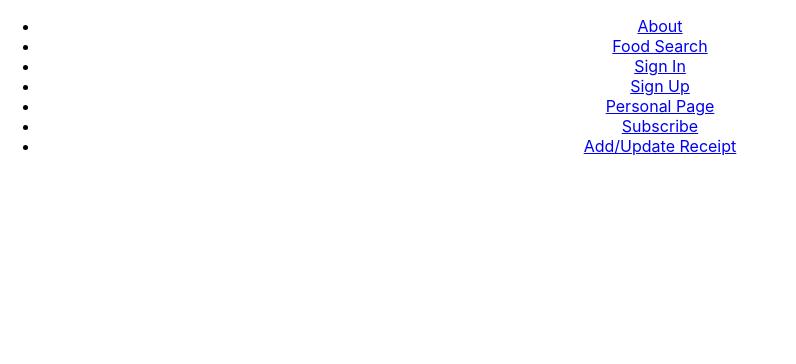
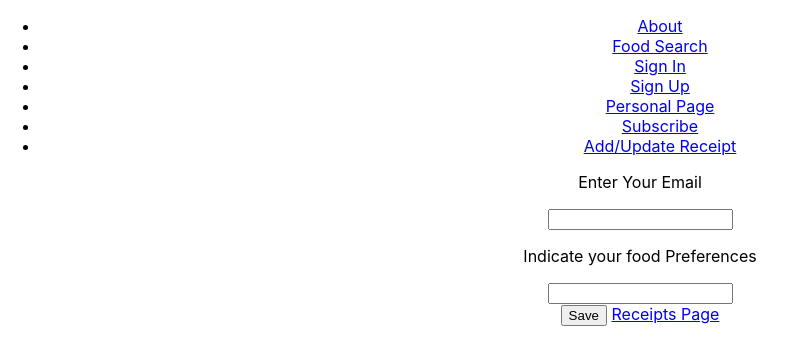
Before and after one commit to O-Sanni/Recipes_Website, a React (Create React App) app in the folder programmers-website/: page /subscribe in a window 1280 px wide. Shown: the top 364 px of the page, without its empty margins (0-796 px from the left). Built offline with nearby package versions, Linux system fonts and the light colour scheme.

Commit message:
working subscribe

```diff
--- a/programmers-website/src/components/Navigation.js
+++ b/programmers-website/src/components/Navigation.js
@@ -4,6 +4,7 @@ import {Route, Switch, Link , BrowserRouter as Router} from "react-router-dom";
 import FoodPageInformation from './FoodPageInformation';
 import SignInPage from './SignInPage';
 import SignUpPage from './SignUpPage';
+import Subscribe from './Subscribe';
 
 
 //navigation component will have 4 links and 4 route each route will call exact path for specific component
@@ -41,8 +42,8 @@ function Navigation(){
                 <Route exact path="/food_search_info" component={FoodPageInformation}></Route>
                 <Route exact path="/signin" component={SignInPage} ></Route>
                 <Route exact path="/signup" component={SignUpPage}></Route>
-                {/* <Route exact path="/account" component={AccountPage}></Route>
-                <Route exact path="/questions" component={QuestionsPage} ></Route> */}
+                <Route exact path="/subscribe" component={Subscribe}></Route>
+                {/* <Route exact path="/questions" component={QuestionsPage} ></Route> */}
             </Switch>
         </Router>
     )
--- a/programmers-website/src/components/SignUpPage.js
+++ b/programmers-website/src/components/SignUpPage.js
@@ -81,11 +81,7 @@ render(){
                     <div id="form-buttons-divs">
                         <input id="submit-button-form" type="submit" />
                         {/* clear button will clear the state, put values to initial state in order to do a new search */}
-                        <button id="clear-button-search-page" type="button" onClick={()=>{this.setState({userName: "",
-        password: "",
-        email:"",
-        fullName:"",
-        signup: false})}}>Clear</button>
+                        <button id="clear-button-search-page" type="button" onClick={()=>{this.setState({userName: "", password: "", email:"", fullName:"",signup: false})}}>Clear</button>
                     </div>
                     <p className="job-display-p">If you want to start a new search please press clear</p>
                 </form>
--- a/programmers-website/src/components/Subscribe.js
+++ b/programmers-website/src/components/Subscribe.js
@@ -1,61 +1,152 @@
 import React from "react";
+import axios from 'axios';
+import { Link, withRouter} from "react-router-dom";
+import { Button, Container, Form, FormGroup, Input, Label }  from 'reactstrap';
 
 
-class SignInPage extends React.Component{
+class Subscribe extends React.Component{
+
+    subscribeEmpty={
+        email:"",
+        preferences:""
+    };
 constructor(props){
     super(props);
     this.state={
-        email: "",
-        preferences: "",
-        search: false
+        item: this.subscribeEmpty
     }
-    this.getEmail=this.getEmail.bind(this);
-    this.getPreferences=this.getPreferences.bind(this);
+
+    this.handleChange=this.handleChange.bind(this);
     this.submitButtonHandler=this.submitButtonHandler.bind(this);
+    }
+
+handleChange(event){
+const target = event.target;
+const value=target.value;
+const name=target.name;
+let item={...this.state.item};
+item[name]=value;
+this.setState({item});
 }
 
-getEmail(event){
+async submitButtonHandler(event){
     event.preventDefault();
-    this.setState({userName: event.target.value});
-}
-getPreferences(event){
-    event.preventDefault();
-    this.setState({password: event.target.value});
-}
+    const {item}=this.state;
+    await fetch(`/my_recipes_book/v1/subscriptions`,{
+        method:'POST',
+        headers:{
+            'Accept': 'application/json',
+            'Content-Type': 'application/json'
+          },
+          body: JSON.stringify(item),
+        });
 
-submitButtonHandler(event){
-    event.preventDefault();
-    this.setState({search:true});
-}
-
+    }
 render(){
+    const {item}=this.state
     return(
-        <div id="main-div-search-page">
-            <div id="search-page-form-div">
-                <form id="search-form" onSubmit={this.submitButtonHandler}>
-                    <div id="form-inputs-div">
-                        <div className="form-mini-divs">
+        <Container id="main-div-search-page">
+            <Container id="search-page-form-div">
+                <Form onSubmit={this.submitButtonHandler}>
+                    <FormGroup id="form-inputs-div">
+                        <FormGroup className="form-mini-divs">
                             <p className="job-display-p">Enter Your Email</p>
-                            <input className="input-class" id="job-title-input"  type="text" value={this.state.userName} onChange={this.getUserName} placeholder="enter your user name"/>
-                        </div>
-                        <div className="form-mini-divs">
+                            <Input   type="text" name="email" id="email" value={item.email || ""} onChange={this.handleChange} autoComplete="email"/>
+                        </FormGroup>
+                        <FormGroup className="form-mini-divs">
                             <p className="job-display-p">Indicate your food Preferences</p>
-                            <input className="input-class" id="job-title-input"  type="text" value={this.state.password} onChange={this.getPassword} placeholder="enter your password"/>
-                        </div>
-                    </div>
-                    <div id="form-buttons-divs">
-                        <input id="submit-button-form" type="submit" />
-                        {/* clear button will clear the state, put values to initial state in order to do a new search */}
-                        <button id="clear-button-search-page" type="button" onClick={()=>{this.setState({searchTitle: "", searchCourse: false, searchBook: false, search: false})}}>Clear</button>
-                    </div>
-                    <p className="job-display-p">If you want to start a new search please press clear</p>
-                </form>
-            </div>
-            {/* {this.state.search? (<FoodSearch title={this.state.searchTitle}/>) : ""}            */}
-            {/* {this.state.search ? (<SearchJobs results_per_page={this.state.numberToDisplay} page={this.state.page} what={this.state.searchTitle} where={this.state.searchLocation} distance={Math.round(this.state.searchDistanceMl/0.62137)}/>) : ""}  */}
-        </div>
+                            <Input   type="text" name="preferences" value={item.preferences || ""} onChange={this.handleChange} autoComplete="preferences"/>
+                        </FormGroup>
+                    </FormGroup>
+                    <FormGroup id="form-buttons-divs">
+                    <Button color="primary" type="submit">Save</Button>{' '}
+                    <Button color="secondary" tag={Link} to="/food_search_info">Receipts Page</Button>
+                        </FormGroup>
+                </Form>
+            </Container>
+            </Container>
         )
     }
 }
 
-export default SignInPage;
+export default withRouter(Subscribe);
+
+
+// class EmployeeList extends Component {
+
+//   constructor(props) {
+//     super(props);
+//     this.state = {employees: [], isLoading: true};
+//     this.remove = this.remove.bind(this);
+//   }
+
+//   componentDidMount() {
+//     this.setState({isLoading: true});
+
+//     fetch('niecey_api/v1/employees/')
+//       .then(response => response.json())
+//       .then(data => this.setState({employees: data, isLoading: false}));
+//   }
+
+//   async remove(id) {
+//     await fetch(`/niecey_api/v1/employees/${id}`, {
+//       method: 'DELETE',
+//       headers: {
+//         'Accept': 'application/json',
+//         'Content-Type': 'application/json'
+//       }
+//     }).then(() => {
+//       let updatedEmployees = [...this.state.employees].filter(i => i.id !== id);
+//       this.setState({employees: updatedEmployees});
+//     });
+//   }
+
+//   render() {
+//     const {employees, isLoading} = this.state;
+
+//     if (isLoading) {
+//       return <p>Loading...</p>;
+//     }
+
+//     const employeeList = employees.map(employee => {
+//       return <tr key={employee.id}>
+//         <td style={{whiteSpace: 'nowrap'}}>{employee.firstName}</td>
+//         <td>{employee.lastName}</td>
+//         <td>{employee.email}</td>
+//         <td>
+//           <ButtonGroup>
+//             <Button size="sm" color="primary" tag={Link} to={"/employee/" + employee.id}>Edit</Button>
+//             <Button size="sm" color="danger" onClick={() => this.remove(employee.id)}>Delete</Button>
+//           </ButtonGroup>
+//         </td>
+//       </tr>
+//     });
+
+//     return (
+//       <div>
+//         <AppNavbar/>
+//         <Container fluid>
+//           <div className="float-right">
+//             <Button color="success" tag={Link} to="/employee/new">Add Group</Button>
+//           </div>
+//           <h3>My Employees List</h3>
+//           <Table className="mt-4">
+//             <thead>
+//             <tr>
+//               <th width="20%">First Name</th>
+//               <th width="20%">Last Name</th>
+//               <th>Email</th>
+//               <th width="10%">Actions</th>
+//             </tr>
+//             </thead>
+//             <tbody>
+//             {employeeList}
+//             </tbody>
+//           </Table>
+//         </Container>
+//       </div>
+//     );
+//   }
+// }
+
+// export default EmployeeList;
```
Also changed, not shown: programmers-website/src/components/AddUpdateReceipt.js (added, +96 -0 lines), 1 other file (tests, documents, lock files or other folders).
